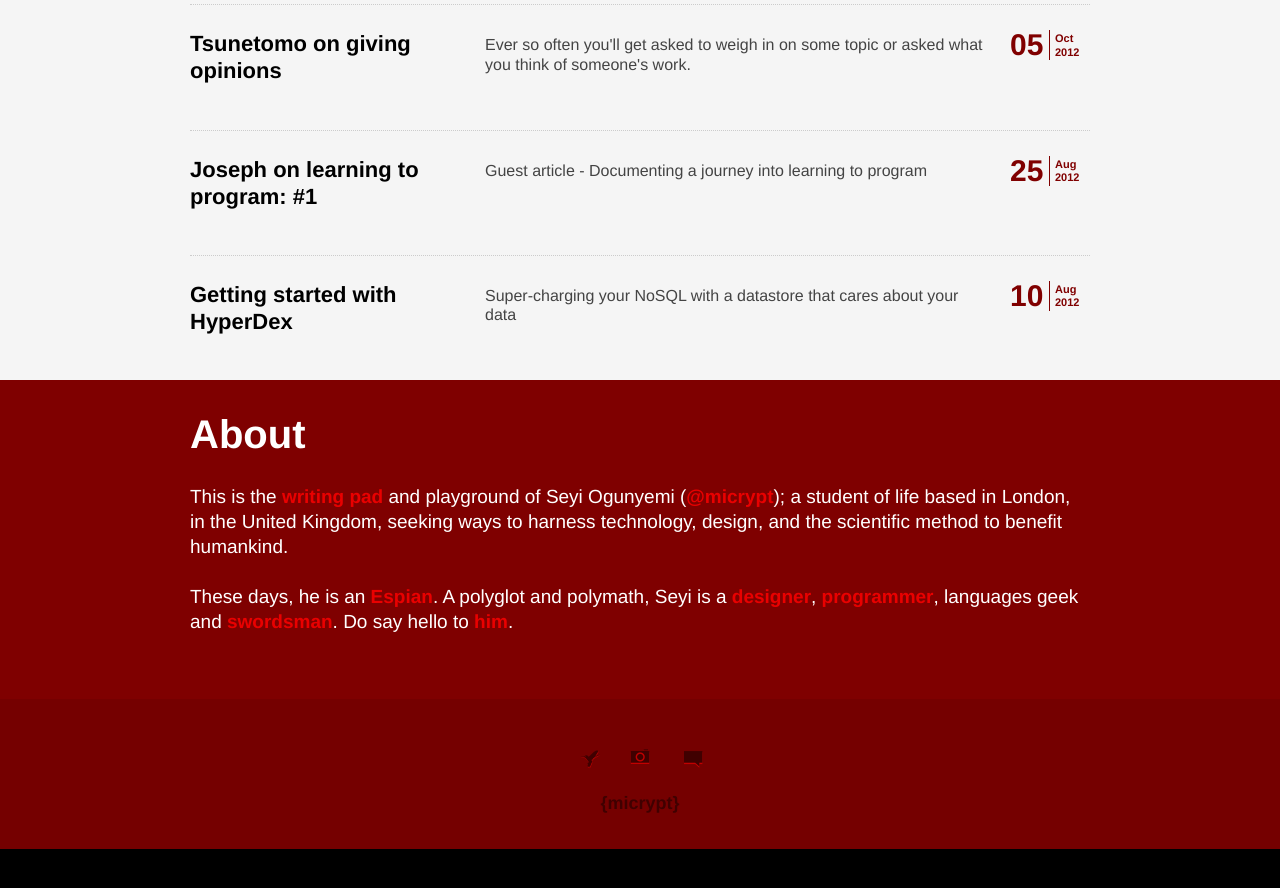
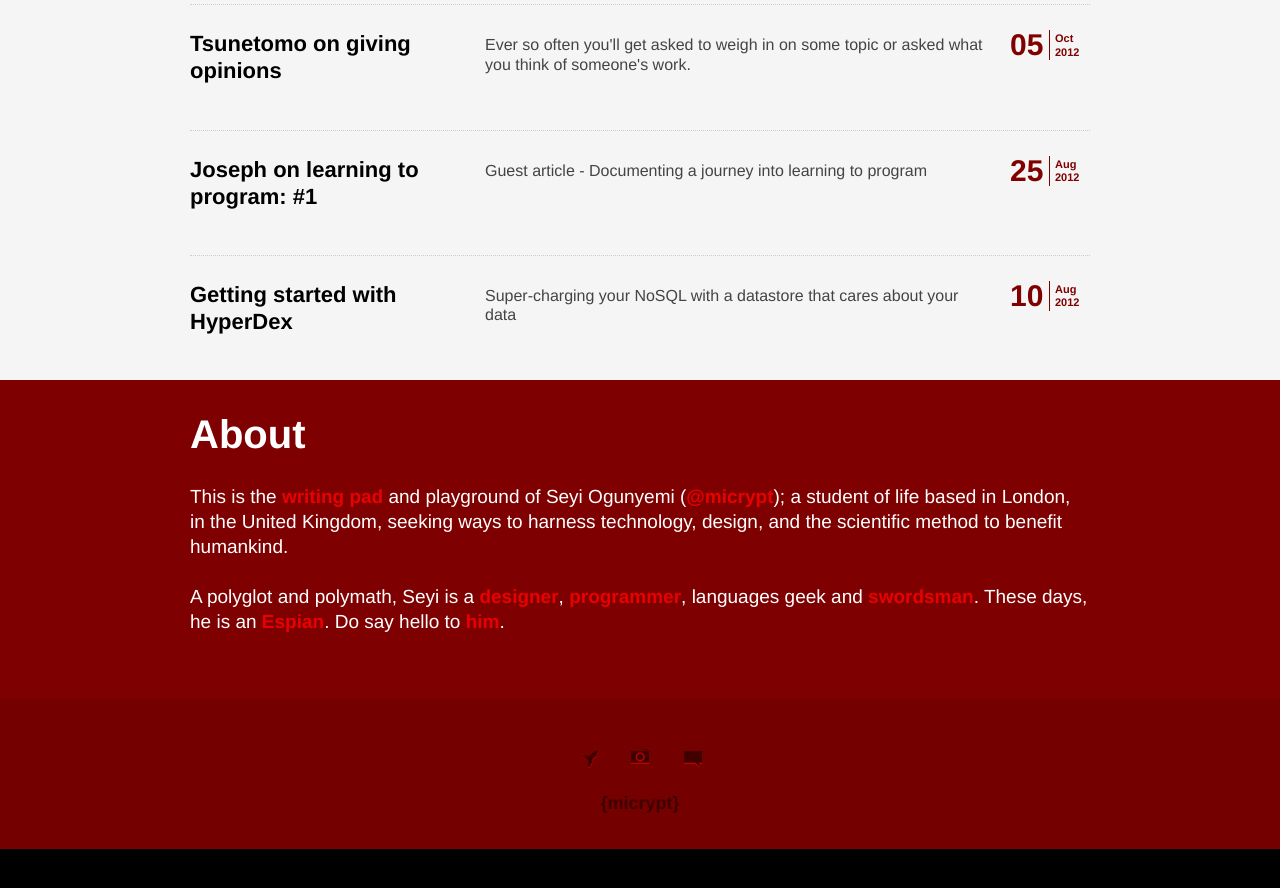
Before and after one commit to micrypt/micrypt.github.com, a Jekyll site: the page built from index.html, in a window 1280 px wide and 900 px high, scrolled down 624 px. Shown: the top 888 px of the window. Built offline with Jekyll 4.4.1, drawn with Linux system fonts in a browser that asks for light colours.

```diff
--- a/_layouts/index.html
+++ b/_layouts/index.html
@@ -66,11 +66,11 @@
                      technology, design, and the scientific method to benefit humankind.
                     </p>
 					<p>
-                    These days, he is an <a
-  target="_blank" href="http://espians.com">Espian</a>. A polyglot and polymath, Seyi is a <a target="_blank"
+A polyglot and polymath, Seyi is a <a target="_blank"
   href="http://dribbble.com/micrypt" rel="me">designer</a>, <a target="_blank"
   href="https://github.com/micrypt" rel="me">programmer</a>, languages geek and <a
-  target="_blank" href="http://www.kendo.co.uk">swordsman</a>. Do say hello to <a target="_blank" href="https://twitter.com/micrypt" rel="me">him</a>.
+  target="_blank" href="http://www.kendo.co.uk">swordsman</a>. These days, he is an <a
+  target="_blank" href="http://espians.com">Espian</a>. Do say hello to <a target="_blank" href="https://twitter.com/micrypt" rel="me">him</a>.
 					</p>
 				</div>
 			</div>
```
